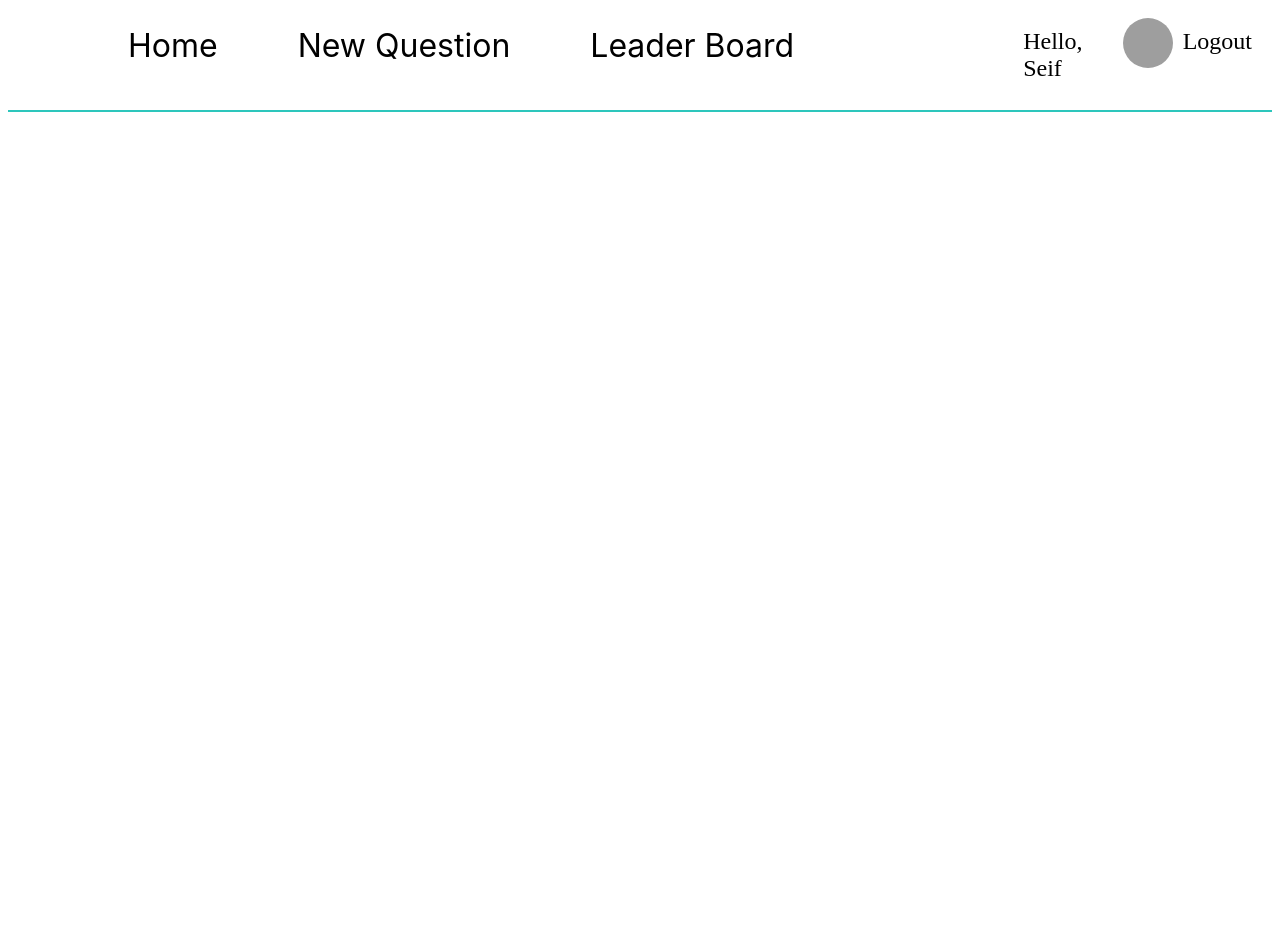
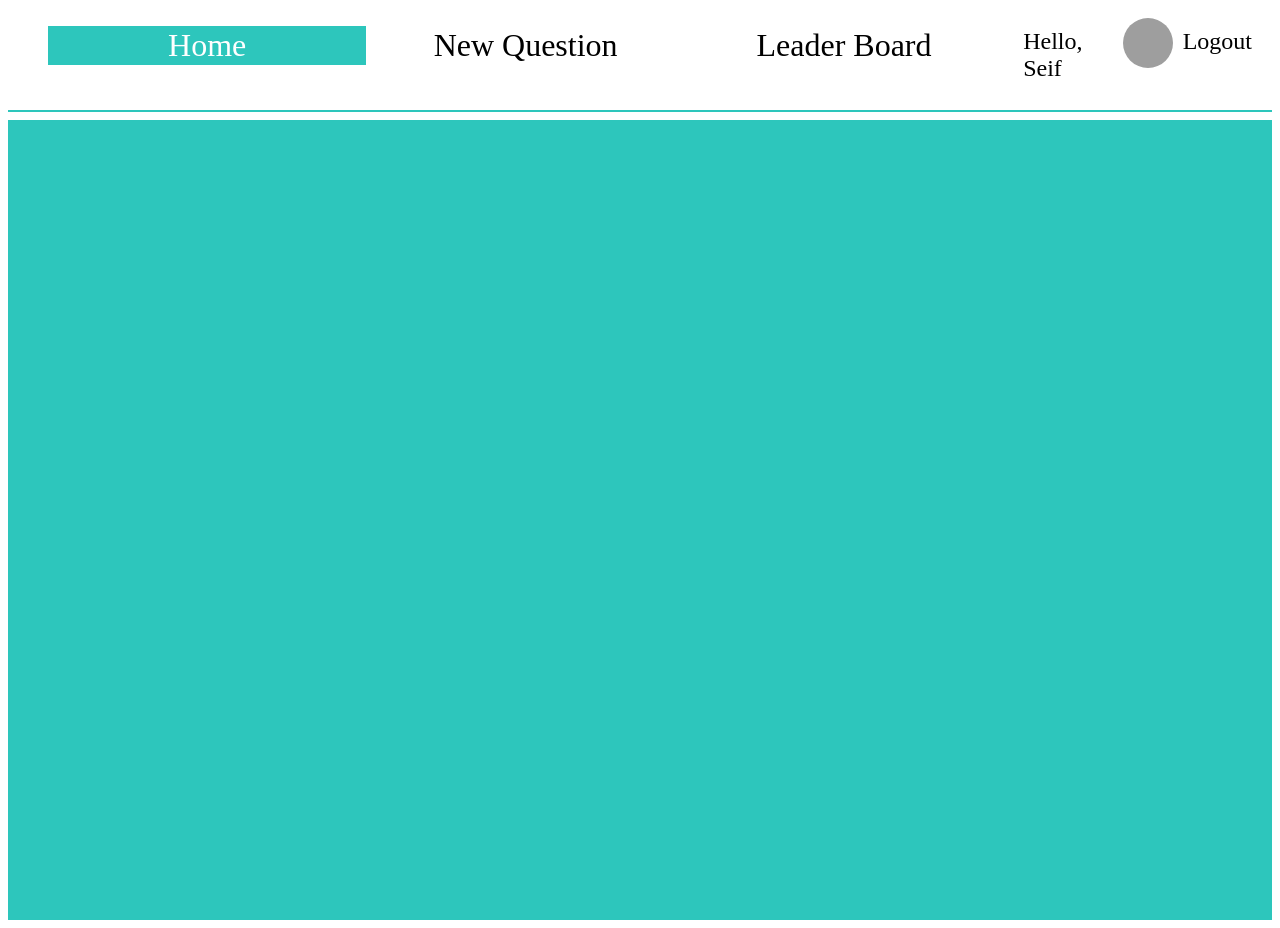
Before and after one commit to hamedeach/react-wouldyourather-app, a React (Create React App) app: page / in a window 1280 px wide. Before the commit the page ends 800 px from the top, so only its background shows below. Built offline with nearby package versions, Linux system fonts and the light colour scheme; grey boxes are pictures that could not be loaded.

Commit message:
Navbar styling

```diff
--- a/src/Components/Home.js
+++ b/src/Components/Home.js
@@ -20,6 +20,9 @@ class Home extends Component {
                     <hr></hr>
 
                 </div>
+                <div className="home-body">
+
+                </div>
 
             </div>
 
--- a/src/Components/Navbar.js
+++ b/src/Components/Navbar.js
@@ -5,9 +5,10 @@ export default function Navbar() {
     return (
         <nav>
             <ul>
-                <li>Home</li>
-                <li>New Question</li>
-                <li>Leader Board</li>
+
+                <li className="active-navitem">Home</li>
+                <li className="navbar-item" >New Question</li>
+                <li className="navbar-item">Leader Board</li>
             </ul>
 
         </nav>
--- a/src/index.css
+++ b/src/index.css
@@ -9,16 +9,34 @@ nav ul {
 
 nav ul li {
   margin-left: 2.5em;
-  list-style-type: none;
-  text-decoration: none;
-  font-family: 'Inter';
-  font-style: normal;
   font-weight: 400;
   font-size: 32px;
   line-height: 39px;
   text-align: center;
   color: #000000;
   cursor: pointer;
+  list-style-type: none;
+  margin: 0;
+  padding: 0;
+  width: 10px;
+  background-color: #ffffff;
+
+}
+
+.navbar-item ,.active-navitem{
+  width: 50%;
+  height: 100%;
+  padding: 0%;
+}
+
+.navbar-item:hover {
+  background-color:darkgray;
+  color: #ffffff;
+}
+
+.active-navitem {
+  background-color: #2DC6BC;
+  color: #ffffff;
 
 }
 
@@ -27,6 +45,7 @@ hr {
   height: 0px;
   left: 0px;
   border: 1px solid #2DC6BC;
+
 
 }
 
@@ -119,33 +138,40 @@ button {
   border-radius: 50%;
 }
 
-.user-container{
+.user-container {
   display: flex;
   flex-direction: row;
   justify-content: flex-end;
 }
 
-.homebar-container{
+.homebar-container {
   display: flex;
   flex-direction: row;
 
 
 }
 
-.navbar-container{
+.navbar-container {
   flex: 4;
 
 }
 
-.userinfo-container{
+.userinfo-container {
   flex: 1;
   margin: 10px;
 
 }
 
-.userinfo-text{
+.userinfo-text {
   margin: 10px;
   font-size: x-large;
   vertical-align: middle;
 
 }
+
+.home-body{
+  display: flex;
+  background-color:#2DC6BC;
+  width: 100%;
+  height: 800px;
+}
```
